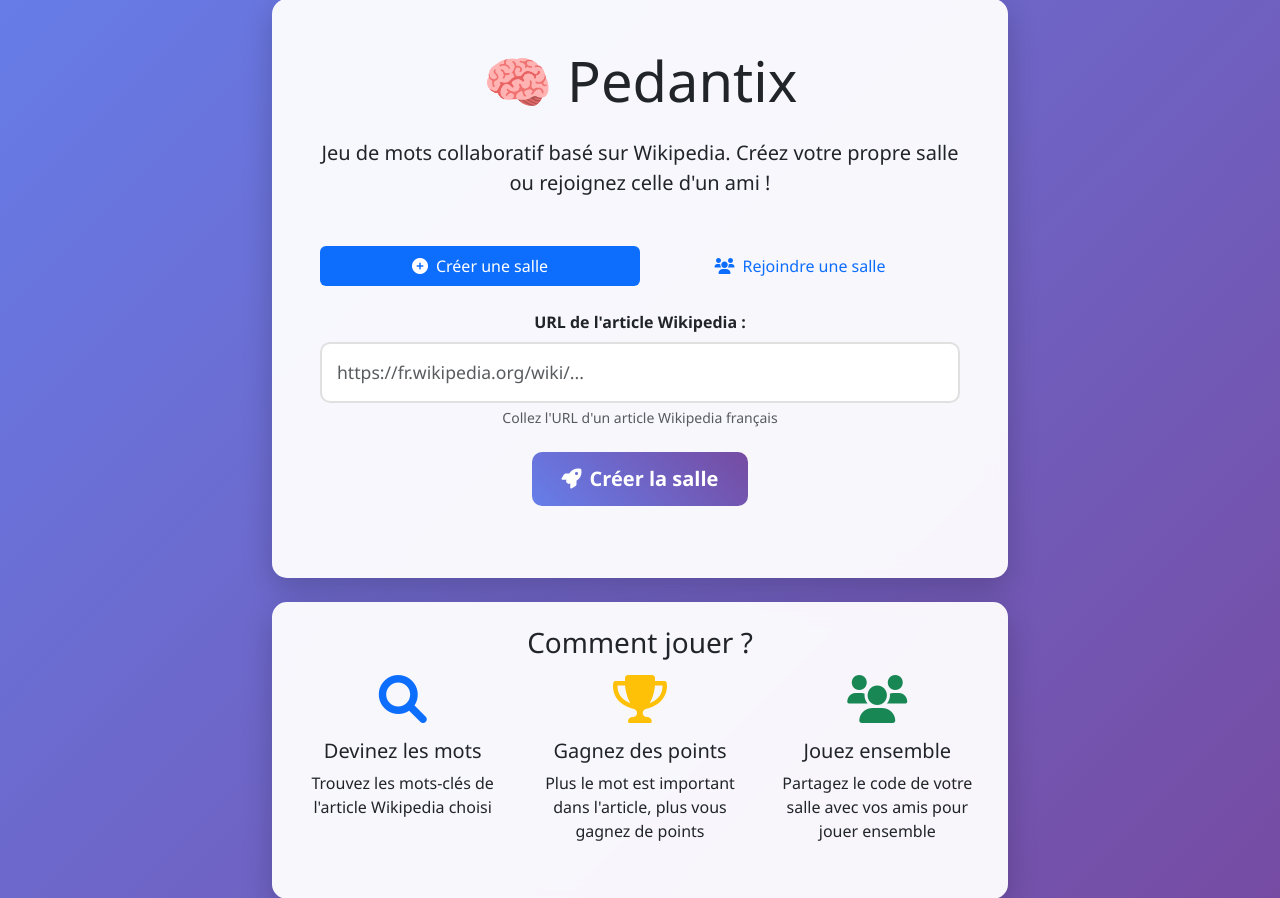
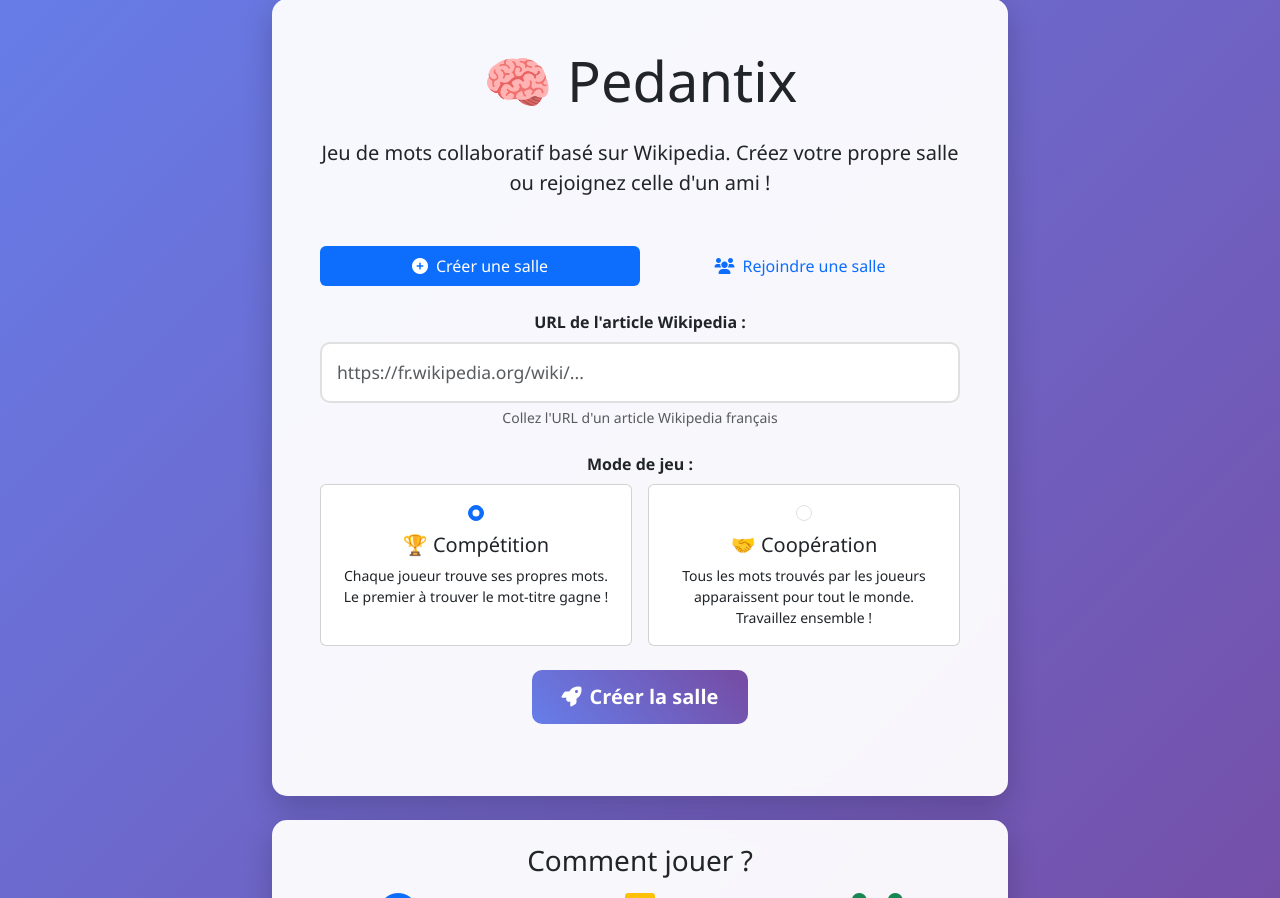
Before and after one commit to LilianCarion/pedantix, a Symfony app: template templates/game/index.html.twig in a window 1280 px wide. Shown: the part 81-979 px from the top of the page. Run offline with Twig, Linux system fonts and the light colour scheme; the template is opened without the code that fills it, so the values that code supplies are empty; some libraries are stand-ins or nearby versions.

Commit message:
Add game mode functionality and global found words tracking in room management

```diff
--- a/templates/game/index.html.twig
+++ b/templates/game/index.html.twig
@@ -33,6 +33,35 @@
                                    placeholder="https://fr.wikipedia.org/wiki/..." required>
                             <div class="form-text">Collez l'URL d'un article Wikipedia français</div>
                         </div>
+
+                        <div class="mb-4">
+                            <label class="form-label fw-bold">Mode de jeu :</label>
+                            <div class="row g-3">
+                                <div class="col-md-6">
+                                    <div class="card h-100">
+                                        <div class="card-body text-center">
+                                            <input type="radio" class="form-check-input" id="competitionMode" name="gameMode" value="competition" checked>
+                                            <label for="competitionMode" class="form-check-label">
+                                                <h5 class="card-title mt-2">🏆 Compétition</h5>
+                                                <p class="card-text small">Chaque joueur trouve ses propres mots. Le premier à trouver le mot-titre gagne !</p>
+                                            </label>
+                                        </div>
+                                    </div>
+                                </div>
+                                <div class="col-md-6">
+                                    <div class="card h-100">
+                                        <div class="card-body text-center">
+                                            <input type="radio" class="form-check-input" id="cooperationMode" name="gameMode" value="cooperation">
+                                            <label for="cooperationMode" class="form-check-label">
+                                                <h5 class="card-title mt-2">🤝 Coopération</h5>
+                                                <p class="card-text small">Tous les mots trouvés par les joueurs apparaissent pour tout le monde. Travaillez ensemble !</p>
+                                            </label>
+                                        </div>
+                                    </div>
+                                </div>
+                            </div>
+                        </div>
+
                         <button type="submit" class="btn btn-primary btn-lg">
                             <i class="fas fa-rocket me-2"></i>Créer la salle
                         </button>
@@ -110,6 +139,7 @@ document.addEventListener('DOMContentLoaded', function() {
 
         const formData = new FormData(e.target);
         const wikipediaUrl = formData.get('wikipediaUrl') || document.getElementById('wikipediaUrl').value;
+        const gameMode = formData.get('gameMode') || 'competition';
 
         if (!wikipediaUrl) {
             showAlert('Veuillez entrer une URL Wikipedia valide.', 'danger');
@@ -125,14 +155,16 @@ document.addEventListener('DOMContentLoaded', function() {
                     'Content-Type': 'application/json',
                 },
                 body: JSON.stringify({
-                    wikipedia_url: wikipediaUrl
+                    wikipedia_url: wikipediaUrl,
+                    game_mode: gameMode
                 })
             });
 
             const data = await response.json();
 
             if (data.success) {
-                showAlert(`Salle créée avec succès ! Code: <strong>${data.room_code}</strong><br>Article: ${data.title}`, 'success');
+                const modeText = data.game_mode === 'cooperation' ? ' (Mode Coopération)' : ' (Mode Compétition)';
+                showAlert(`Salle créée avec succès ! Code: <strong>${data.room_code}</strong><br>Article: ${data.title}${modeText}`, 'success');
                 setTimeout(() => {
                     window.location.href = `/game/${data.room_code}`;
                 }, 2000);
```
Also changed, not shown: migrations/Version20250903093644.php (added, +31 -0 lines), src/Controller/GameController.php (+9 -2 lines), src/Entity/Room.php (+46 -0 lines), src/Service/PedantixService.php (+25 -4 lines).
